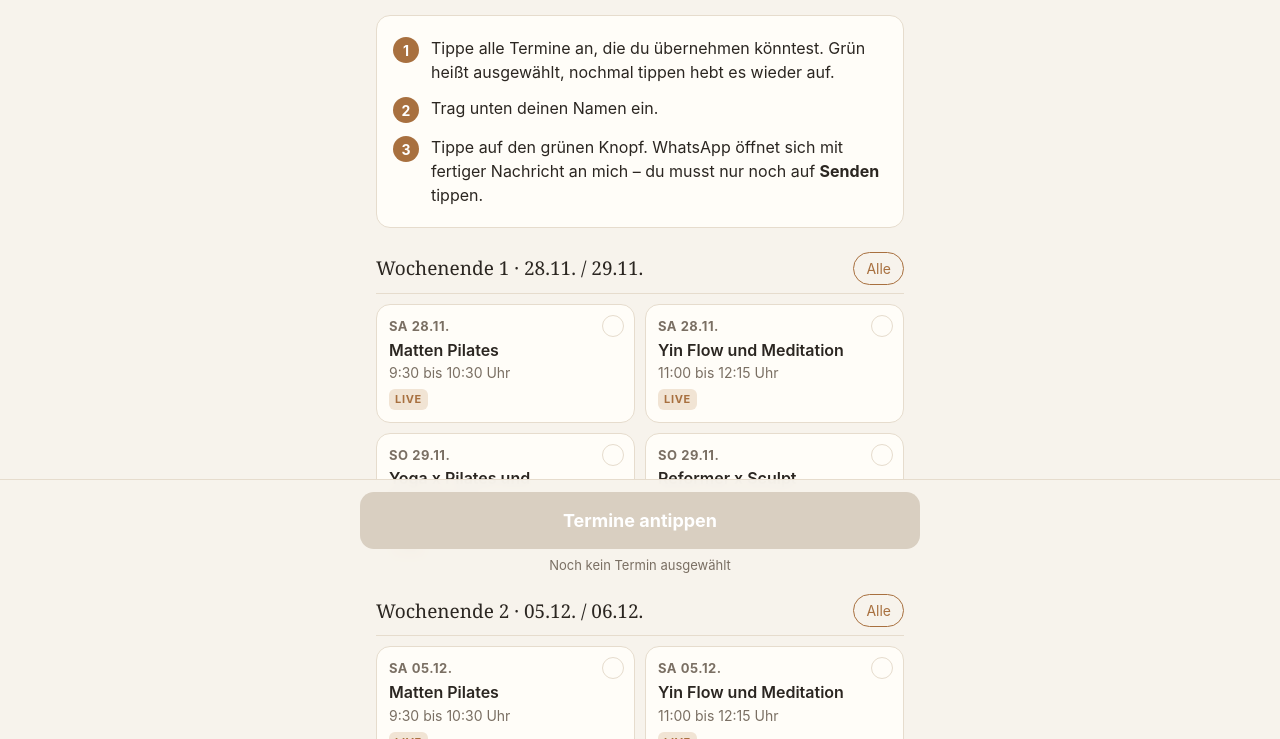
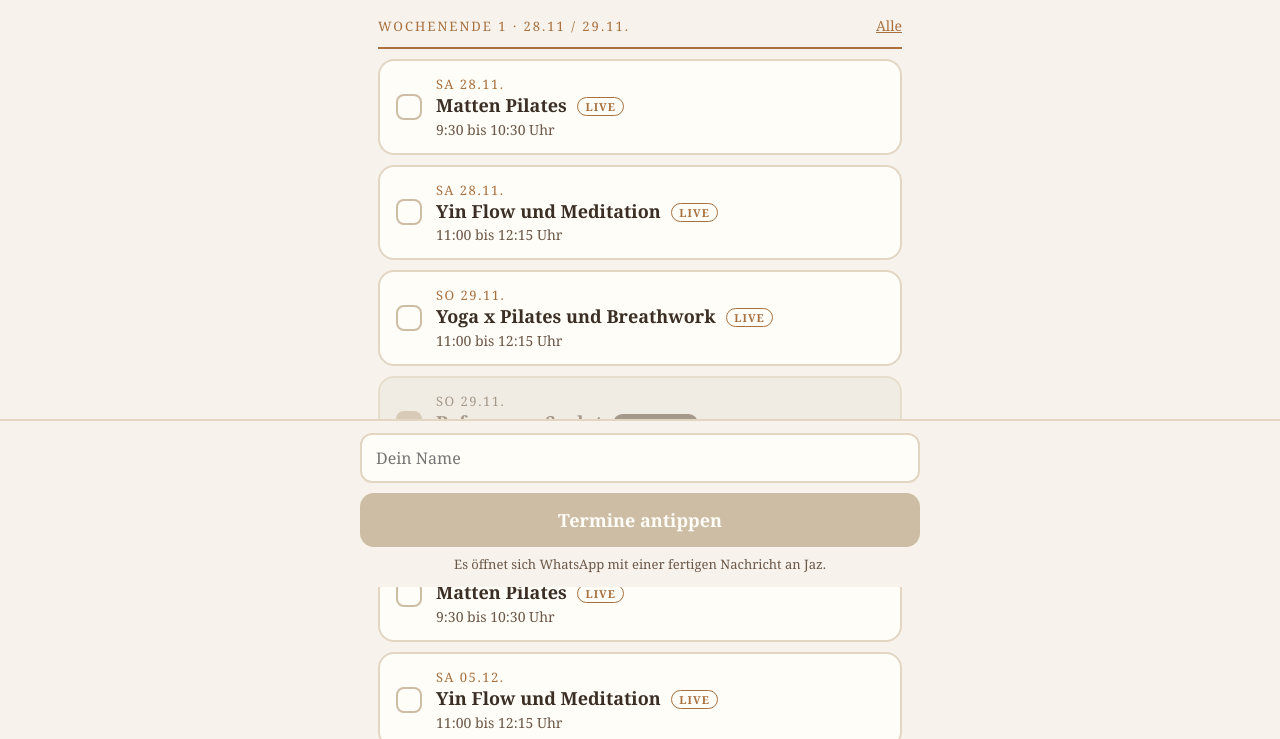
Before and after one commit to JazPYI/pyi-vertretung, a plain HTML site: page index.html in a window 1280 px wide. Shown: the part 213-952 px from the top of the page. Drawn offline with Linux system fonts and the light colour scheme.

Commit message:
Refactor index.html structure and cVergebene Termine anzeigenontent

```diff
--- a/index.html
+++ b/index.html
@@ -1,151 +1,114 @@
 <!DOCTYPE html>
-<html lang="de">
-<head>
-<meta charset="utf-8">
-<meta name="viewport" content="width=device-width, initial-scale=1, viewport-fit=cover">
+<html lang="de"><head><meta charset="utf-8">
+<meta name="viewport" content="width=device-width, initial-scale=1">
 <meta name="robots" content="noindex">
-<meta name="theme-color" content="#F7F3EC">
 <meta property="og:type" content="website">
 <meta property="og:title" content="Andreas Wochenendkurse: Vertretung gesucht">
-<meta property="og:description" content="Termine antippen, per WhatsApp schicken – dauert eine Minute.">
+<meta property="og:description" content="Tippe deine Termine an und schick sie mir direkt per WhatsApp.">
 <meta property="og:image" content="https://jazpyi.github.io/pyi-vertretung/preview.png">
-<meta property="og:image:width" content="1200">
-<meta property="og:image:height" content="630">
 <meta property="og:url" content="https://jazpyi.github.io/pyi-vertretung/">
-<title>PYI · Vertretung Wochenendkurse</title>
+<title>PYI Andreas Wochenendkurse Vertretung</title>
 <style>
-:root{--bg:#F7F3EC;--card:#FFFDF8;--ink:#2B2621;--muted:#7A6F63;--line:#E6DCCD;--amber:#A8703F;--amber-soft:#F1E4D4;--green:#25D366;--green-dark:#1DA851}
-*{box-sizing:border-box;-webkit-tap-highlight-color:transparent}
-html,body{margin:0;background:var(--bg);color:var(--ink)}
-body{font:16px/1.5 -apple-system,BlinkMacSystemFont,"Segoe UI",Roboto,Helvetica,Arial,sans-serif;padding-bottom:150px}
-.wrap{max-width:560px;margin:0 auto;padding:28px 16px 0}
-.kicker{font-size:12px;letter-spacing:.14em;text-transform:uppercase;color:var(--amber);font-weight:700}
-h1{font-family:Georgia,"Times New Roman",serif;font-weight:normal;font-size:30px;line-height:1.2;margin:8px 0 12px}
-.intro{color:var(--ink);margin:0 0 18px}
-.steps{list-style:none;margin:0 0 24px;padding:14px 16px;background:var(--card);border:1px solid var(--line);border-radius:14px;counter-reset:s}
-.steps li{counter-increment:s;display:flex;gap:12px;align-items:flex-start;padding:6px 0}
-.steps li:before{content:counter(s);flex:0 0 26px;height:26px;border-radius:50%;background:var(--amber);color:#fff;font-weight:700;font-size:14px;display:flex;align-items:center;justify-content:center;margin-top:1px}
-.we{margin:0 0 22px}
-.wh{display:flex;justify-content:space-between;align-items:center;border-bottom:1px solid var(--line);padding:0 0 8px;margin:0 0 10px}
-.wh b{font-family:Georgia,serif;font-weight:normal;font-size:19px}
-.all{font:inherit;font-size:14px;color:var(--amber);background:none;border:1px solid var(--amber);border-radius:999px;padding:5px 12px;cursor:pointer}
-.all.on{background:var(--amber);color:#fff}
-.grid{display:grid;grid-template-columns:1fr 1fr;gap:10px}
-.chip{font:inherit;text-align:left;display:flex;flex-direction:column;align-items:flex-start;justify-content:flex-start;background:var(--card);border:1.5px solid var(--line);border-radius:14px;padding:12px 12px 12px 12px;cursor:pointer;color:var(--ink);position:relative;min-height:104px}
-.chip .d{font-size:13px;font-weight:700;color:var(--muted);letter-spacing:.04em}
-.chip .n{display:block;font-weight:600;margin:3px 0 2px;line-height:1.3;padding-right:22px}
-.chip .t{display:block;font-size:14px;color:var(--muted)}
-.chip .tag{display:inline-block;margin-top:6px;font-size:11px;font-weight:700;letter-spacing:.06em;color:var(--amber);background:var(--amber-soft);border-radius:6px;padding:2px 6px}
-.chip .box{position:absolute;top:10px;right:10px;width:22px;height:22px;border-radius:50%;border:1.5px solid var(--line);display:flex;align-items:center;justify-content:center;font-size:14px;color:transparent}
-.chip.on{border-color:var(--green-dark);background:#EAF8EF}
-.chip.on .box{background:var(--green-dark);border-color:var(--green-dark);color:#fff}
-.name{margin:8px 0 6px}
-.name label{display:block;font-weight:600;margin:0 0 6px}
-.name input{width:100%;font:inherit;font-size:17px;padding:13px 14px;border:1.5px solid var(--line);border-radius:12px;background:var(--card);color:var(--ink)}
-.name input:focus{outline:none;border-color:var(--amber)}
-.note{font-size:14px;color:var(--muted);margin:6px 0 0}
-.bar{position:fixed;left:0;right:0;bottom:0;background:rgba(247,243,236,.96);backdrop-filter:blur(6px);border-top:1px solid var(--line);padding:12px 16px calc(12px + env(safe-area-inset-bottom))}
+*{box-sizing:border-box;margin:0;padding:0;-webkit-tap-highlight-color:transparent}
+body{background:#F7F3EC;color:#3B2F25;font-family:Georgia,'Lora','Times New Roman',serif;padding:28px 18px 190px;max-width:560px;margin:0 auto}
+.top{font-size:12px;letter-spacing:3px;text-transform:uppercase;color:#A8703F}
+.rule{height:2px;width:60px;background:#A8703F;margin:12px 0 16px}
+h1{font-size:30px;line-height:1.12}
+.sub{margin-top:10px;font-size:16px;line-height:1.4;color:#6B5848}
+.we{margin-top:26px}
+.wh{display:flex;justify-content:space-between;align-items:baseline;border-bottom:2px solid #A8703F;padding-bottom:6px;margin-bottom:10px}
+.wh b{font-size:13px;letter-spacing:2px;text-transform:uppercase;color:#A8703F;font-weight:400}
+.wh button{background:none;border:none;font:inherit;font-size:14px;color:#A8703F;text-decoration:underline;padding:6px 0 6px 12px}
+.chip{display:flex;align-items:center;gap:14px;width:100%;text-align:left;background:#FFFDF8;border:2px solid #E2D6C3;border-radius:16px;padding:14px 16px;margin-bottom:10px;font:inherit;color:inherit;cursor:pointer}
+.chip .box{flex:0 0 26px;height:26px;border-radius:8px;border:2px solid #CDBDA5;display:flex;align-items:center;justify-content:center;color:transparent;font-size:17px;line-height:1}
+.chip .tx{flex:1}
+.chip .d{font-size:13px;letter-spacing:1.5px;text-transform:uppercase;color:#A8703F}
+.chip .n{font-size:18px;font-weight:700;line-height:1.2;margin-top:2px}
+.chip .t{font-size:14px;color:#6B5848;margin-top:3px}
+.chip .l{font-size:11px;letter-spacing:1px;text-transform:uppercase;border:1.5px solid #A8703F;color:#A8703F;border-radius:12px;padding:1px 7px;margin-left:6px;vertical-align:1px}
+.chip.taken{background:#EFEAE0;border-color:#E2D6C3;cursor:default;opacity:.75}
+.chip.taken .box{background:#CDBDA5;border-color:#CDBDA5;color:#FFFDF8}
+.chip.taken .n,.chip.taken .t,.chip.taken .d{color:#8A7B6B}
+.chip .v{font-size:11px;letter-spacing:1px;text-transform:uppercase;background:#8A7B6B;color:#FFFDF8;border-radius:12px;padding:2px 8px;margin-left:6px;vertical-align:1px}
+.chip.on{background:#F3E4D0;border-color:#A8703F}
+.chip.on .box{background:#A8703F;border-color:#A8703F;color:#FFFDF8}
+.bar{position:fixed;left:0;right:0;bottom:0;background:#F7F3EC;border-top:2px solid #E2D6C3;padding:12px 18px calc(14px + env(safe-area-inset-bottom))}
 .bar .in{max-width:560px;margin:0 auto}
-.send{display:flex;align-items:center;justify-content:center;gap:10px;width:100%;text-decoration:none;font:inherit;font-size:clamp(15px,4.3vw,18px);white-space:nowrap;font-weight:700;background:var(--green);color:#fff;border-radius:14px;padding:15px;border:none}
-.send:active{background:var(--green-dark)}
-.send.off{background:#D9CFC1;color:#fff;pointer-events:none}
-.send svg{width:22px;height:22px;fill:currentColor}
-.hint{font-size:13px;color:var(--muted);text-align:center;margin:7px 0 0}
-</style>
-</head>
-<body>
-<main class="wrap">
-  <div class="kicker">Power Yoga Institut · Winterhude</div>
-  <h1>Wer kann am Wochenende einspringen?</h1>
-  <p class="intro">Für Andreas Kurse vom 28. November bis 20. Dezember suchen wir Vertretungen. Schön, dass du reinschaust! Jeder einzelne Termin, den du übernehmen kannst, hilft uns schon sehr.</p>
-  <ol class="steps">
-    <li><span>Tippe alle Termine an, die du übernehmen könntest. Grün heißt ausgewählt, nochmal tippen hebt es wieder auf.</span></li>
-    <li><span>Trag unten deinen Namen ein.</span></li>
-    <li><span>Tippe auf den grünen Knopf. WhatsApp öffnet sich mit fertiger Nachricht an mich – du musst nur noch auf <b>Senden</b> tippen.</span></li>
-  </ol>
-
-  <div id="list"></div>
-
-  <div class="name">
-    <label for="name">Dein Name</label>
-    <input id="name" type="text" placeholder="z. B. Laura" autocomplete="given-name">
-    <p class="note">Ich melde mich danach persönlich bei dir und bestätige, welche Termine fix sind. Danke dir von Herzen für deine Unterstützung 💛</p>
-  </div>
-</main>
-
+.bar input{width:100%;font:inherit;font-size:16px;padding:12px 14px;border:2px solid #E2D6C3;border-radius:12px;background:#FFFDF8;color:#3B2F25;margin-bottom:10px}
+.send{display:block;width:100%;text-align:center;text-decoration:none;font:inherit;font-size:18px;font-weight:700;background:#A8703F;color:#FFFDF8;border-radius:14px;padding:15px;border:none}
+.send.off{background:#CDBDA5;pointer-events:none}
+.hint{font-size:13px;color:#6B5848;text-align:center;margin-top:8px}
+.foot{margin-top:28px;font-size:14px;color:#6B5848}
+</style></head><body>
+<div class="top">Power Yoga Institut · Winterhude</div>
+<div class="rule"></div>
+<h1>Wer kann am Wochenende einspringen?</h1>
+<p class="sub">Andreas Kurse, 28. November bis 20. Dezember. Tippe alle Termine an, die du übernehmen könntest. Auch einzelne Termine helfen.</p>
+<div id="list"></div>
+<p class="foot">Live = mit Livestream. Danke euch 💛</p>
 <div class="bar"><div class="in">
-  <a id="send" class="send off" href="#">Termine antippen</a>
-  <p class="hint" id="hint">Noch kein Termin ausgewählt</p>
+<input id="name" type="text" placeholder="Dein Name" autocomplete="given-name">
+<a id="send" class="send off" href="#" target="_blank" rel="noopener">Termine antippen</a>
+<div class="hint" id="hint">Es öffnet sich WhatsApp mit einer fertigen Nachricht an Jaz.</div>
 </div></div>
-
 <script>
-// WhatsApp-Nummer von Jaz: international, ohne + und ohne Leerzeichen (0171 6954248 -> 491716954248)
+// BEREITS VERGEBEN: Diese Termine werden grau mit Haken angezeigt und sind nicht mehr auswählbar.
+// Eine Zeile pro Termin im Format "Datum Kurs", Komma am Zeilenende nicht vergessen (nicht nach der letzten Zeile).
+var VERGEBEN = [
+  "29.11. Reformer x Sculpt",
+  "06.12. Reformer x Sculpt",
+  "20.12. Reformer x Sculpt"
+];
 var NUMBER = "491716954248";
-var courses = [
+var courses=[
  {n:"Matten Pilates",day:"Sa",t:"9:30 bis 10:30 Uhr",live:true,k:0},
  {n:"Yin Flow und Meditation",day:"Sa",t:"11:00 bis 12:15 Uhr",live:true,k:0},
  {n:"Yoga x Pilates und Breathwork",day:"So",t:"11:00 bis 12:15 Uhr",live:true,k:1},
  {n:"Reformer x Sculpt",day:"So",t:"12:30 bis 13:15 Uhr",live:false,k:1}
 ];
-var weekends = [["28.11.","29.11."],["05.12.","06.12."],["12.12.","13.12."],["19.12.","20.12."]];
-var sel = {};
-var list = document.getElementById("list");
-var WA_ICON = '<svg viewBox="0 0 24 24" aria-hidden="true"><path d="M12 2a10 10 0 0 0-8.6 15.1L2 22l5-1.3A10 10 0 1 0 12 2zm0 18.2a8.2 8.2 0 0 1-4.2-1.1l-.3-.2-3 .8.8-2.9-.2-.3A8.2 8.2 0 1 1 12 20.2zm4.5-6.1c-.2-.1-1.5-.7-1.7-.8s-.4-.1-.6.1-.7.8-.8 1-.3.2-.5.1a6.7 6.7 0 0 1-3.3-2.9c-.3-.4.2-.4.7-1.4.1-.2 0-.3 0-.4l-.8-1.8c-.2-.5-.4-.4-.6-.4h-.5a1 1 0 0 0-.7.3 3 3 0 0 0-.9 2.2 5.2 5.2 0 0 0 1.1 2.7 11.8 11.8 0 0 0 4.5 4c1.7.7 2.3.8 3.2.6a2.7 2.7 0 0 0 1.8-1.2 2.2 2.2 0 0 0 .1-1.2c0-.1-.2-.2-.5-.3z"/></svg>';
-
+var weekends=[["28.11.","29.11."],["05.12.","06.12."],["12.12.","13.12."],["19.12.","20.12."]];
+var sel={};
+var list=document.getElementById("list");
 weekends.forEach(function(w,wi){
-  var s=document.createElement("section");s.className="we";
+  var s=document.createElement("div");s.className="we";
   var h=document.createElement("div");h.className="wh";
-  h.innerHTML="<b>Wochenende "+(wi+1)+" · "+w[0]+" / "+w[1]+"</b>";
-  var all=document.createElement("button");all.type="button";all.className="all";all.id="all"+wi;all.textContent="Alle";
+  h.innerHTML="<b>Wochenende "+(wi+1)+" · "+w[0].slice(0,5)+" / "+w[1]+"</b>";
+  var all=document.createElement("button");all.textContent="Alle";
   all.onclick=function(){
-    var ids=courses.map(function(c,ci){return wi+"_"+ci});
-    var every=ids.every(function(id){return sel[id]});
-    ids.forEach(function(id){if(every)delete sel[id];else sel[id]=true});
-    render();
+    var ids=courses.map(function(c,ci){return VERGEBEN.indexOf(w[c.k]+" "+c.n)<0?wi+"_"+ci:null}).filter(Boolean);
+    var every=ids.every(function(i){return sel[i]});
+    ids.forEach(function(i){sel[i]=!every});render();
   };
   h.appendChild(all);s.appendChild(h);
-  var g=document.createElement("div");g.className="grid";
   courses.forEach(function(c,ci){
     var id=wi+"_"+ci;
-    var b=document.createElement("button");b.type="button";b.className="chip";b.id="c"+id;
-    b.innerHTML='<span class="box">✓</span><span class="d">'+(c.day==="Sa"?"SA":"SO")+" "+w[c.k]+'</span><span class="n">'+c.n+'</span><span class="t">'+c.t+'</span>'+(c.live?'<span class="tag">LIVE</span>':'');
-    b.onclick=function(){if(sel[id])delete sel[id];else sel[id]=true;render();};
-    g.appendChild(b);
+    var b=document.createElement("button");b.className="chip";b.id="c"+id;
+    b.innerHTML='<span class="box">✓</span><span class="tx"><div class="d">'+c.day+" "+w[c.k]+'</div><div class="n">'+c.n+(c.live?' <span class="l">Live</span>':'')+'</div><div class="t">'+c.t+'</div></span>';
+    if(VERGEBEN.indexOf(w[c.k]+" "+c.n)>=0){
+      b.className="chip taken";b.disabled=true;
+      b.querySelector(".n").insertAdjacentHTML("beforeend",' <span class="v">Vergeben</span>');
+    }else{
+      b.onclick=function(){sel[id]=!sel[id];render()};
+    }
+    s.appendChild(b);
   });
-  s.appendChild(g);list.appendChild(s);
+  list.appendChild(s);
 });
-
 function render(){
   var lines=[],n=0;
-  weekends.forEach(function(w,wi){
-    var cnt=0;
-    courses.forEach(function(c,ci){
-      var id=wi+"_"+ci,el=document.getElementById("c"+id);
-      el.classList.toggle("on",!!sel[id]);
-      el.setAttribute("aria-pressed",sel[id]?"true":"false");
-      if(sel[id]){n++;cnt++;lines.push("• "+c.day+" "+w[c.k]+" – "+c.n+", "+c.t);}
-    });
-    var a=document.getElementById("all"+wi);
-    a.classList.toggle("on",cnt===courses.length);
-    a.textContent=cnt===courses.length?"Alle ✓":"Alle";
-  });
-  var a=document.getElementById("send"),hint=document.getElementById("hint");
-  if(!n){a.className="send off";a.textContent="Termine antippen";a.setAttribute("href","#");hint.textContent="Noch kein Termin ausgewählt";return;}
+  weekends.forEach(function(w,wi){courses.forEach(function(c,ci){
+    var id=wi+"_"+ci,el=document.getElementById("c"+id);
+    el.classList.toggle("on",!!sel[id]);
+    if(sel[id]){n++;lines.push(c.day+" "+w[c.k]+" "+c.n+", "+c.t);}
+  });});
+  var a=document.getElementById("send");
+  if(!n){a.className="send off";a.textContent="Termine antippen";a.removeAttribute("href");return;}
   var nm=document.getElementById("name").value.trim();
   var msg="Hallo Jaz 💛 ich kann bei Andreas Wochenendkursen in Winterhude übernehmen:\n\n"+lines.join("\n")+"\n\nLiebe Grüße"+(nm?"\n"+nm:"");
   a.className="send";
-  a.innerHTML=WA_ICON+"<span>Per WhatsApp senden ("+n+(n===1?" Termin":" Termine")+")</span>";
+  a.textContent="Per WhatsApp senden ("+n+(n==1?" Termin":" Termine")+")";
   a.href="https://wa.me/"+NUMBER+"?text="+encodeURIComponent(msg);
-  hint.textContent="WhatsApp öffnet sich – dort nur noch auf Senden tippen. Danke dir!";
 }
-// Im selben Fenster öffnen: neue Fenster werden auf dem Handy oft geblockt
-document.getElementById("send").addEventListener("click",function(e){
-  if(this.classList.contains("off")){e.preventDefault();return;}
-  e.preventDefault();
-  window.location.href=this.href;
-});
 document.getElementById("name").addEventListener("input",render);
 render();
-</script>
-</body>
-</html>
+</script></body></html>
```
